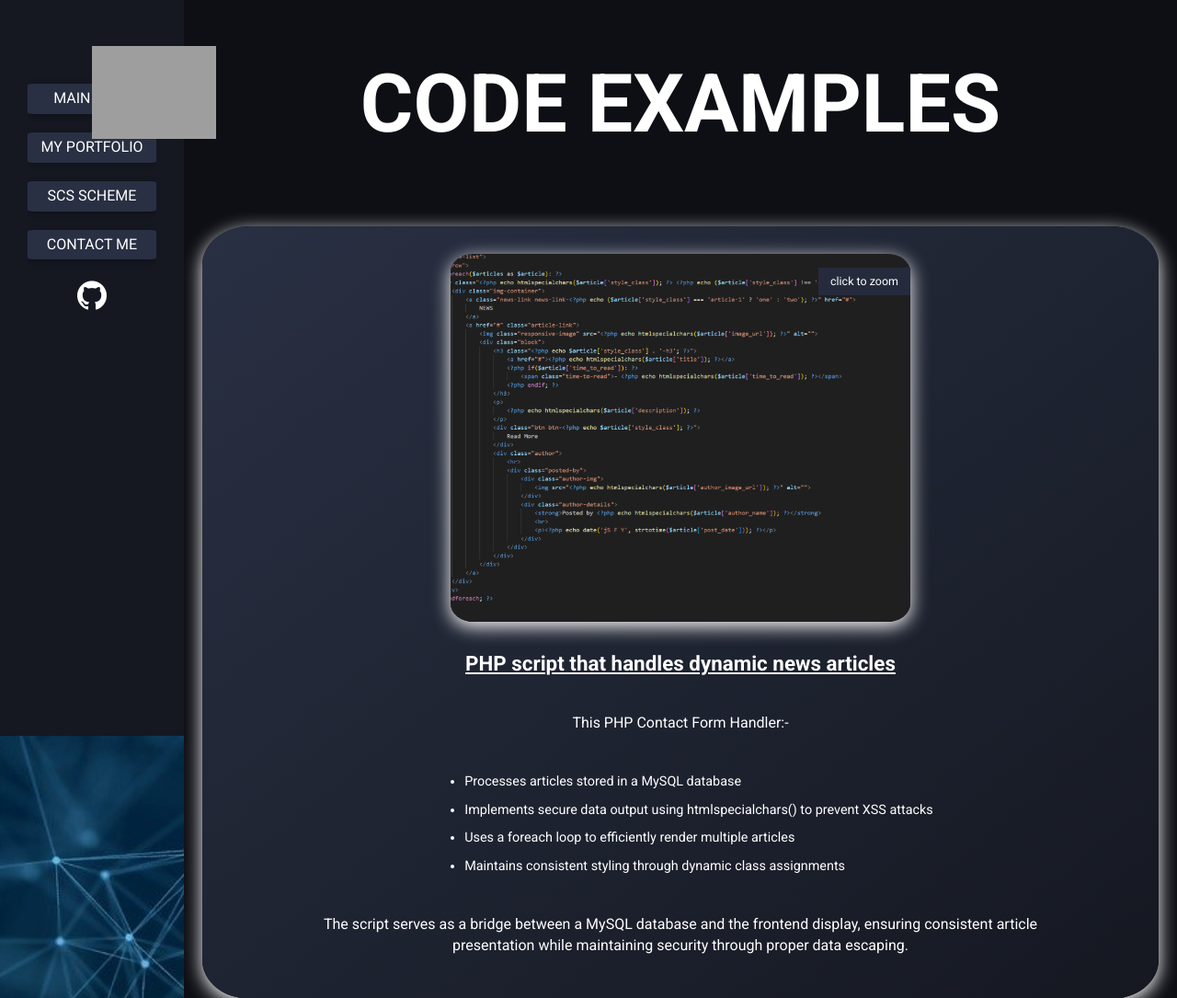
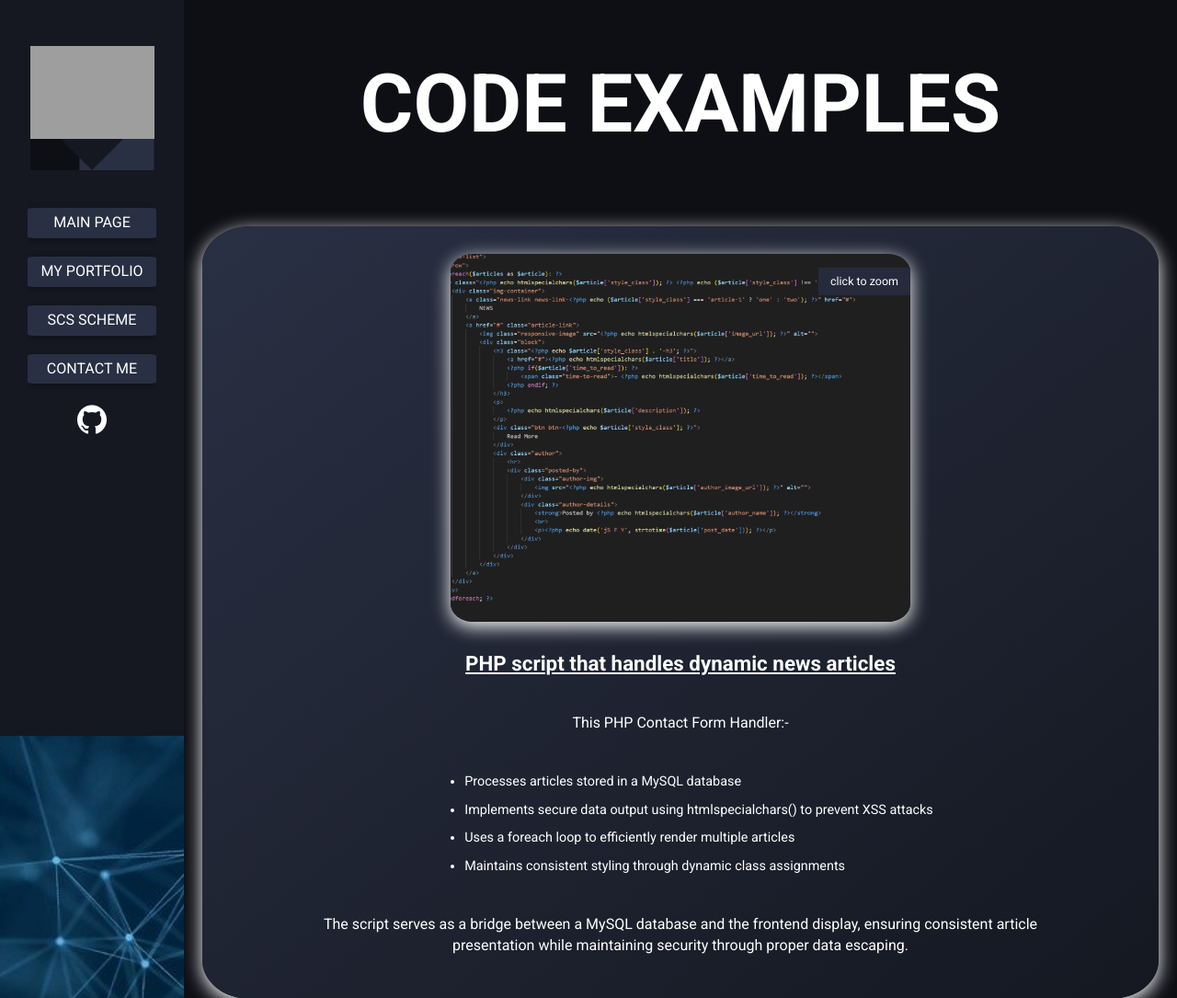
Before and after one commit to JoshR95/portfolioJR95, a PHP site: page /pages/codeExamples.php in a window 1280 px wide. Shown: the top 1085 px of the page at 92% size. Run offline with PHP 8.4, Linux system fonts and the light colour scheme; some web fonts are replaced; grey boxes are pictures that could not be loaded.

Commit message:
added logo to all include pages and adujsted scss images

```diff
--- a/css/application.css
+++ b/css/application.css
@@ -324,12 +324,12 @@
   transition: transform 0.4s cubic-bezier(0.4, 0, 0.2, 1), -webkit-transform 0.4s cubic-bezier(0.4, 0, 0.2, 1);
 }
 .nav-initials .shape-1 {
-  background: #cca463;
+  background: #505d82;
   -webkit-clip-path: polygon(0 0, 60% 0, 40% 40%, 0 40%);
           clip-path: polygon(0 0, 60% 0, 40% 40%, 0 40%);
 }
 .nav-initials .shape-2 {
-  background: #505d82;
+  background: #0d0f15;
   -webkit-clip-path: polygon(60% 0, 100% 0, 100% 40%, 40% 40%);
           clip-path: polygon(60% 0, 100% 0, 100% 40%, 40% 40%);
 }
@@ -339,7 +339,7 @@
           clip-path: polygon(0 40%, 40% 40%, 40% 100%, 0 100%);
 }
 .nav-initials .shape-4 {
-  background: #be8d3e;
+  background: #293043;
   -webkit-clip-path: polygon(40% 40%, 100% 40%, 100% 100%, 40% 100%);
           clip-path: polygon(40% 40%, 100% 40%, 100% 100%, 40% 100%);
 }
@@ -1702,7 +1702,8 @@
           justify-content: center;
   height: 100%;
   padding: 20px;
-  background: white;
+  background: -webkit-gradient(linear, left top, right bottom, from(#293043), to(#151821));
+  background: linear-gradient(to bottom right, #293043, #151821);
   border-radius: 8px;
   -webkit-box-shadow: 0 2px 10px rgba(0, 0, 0, 0.1);
           box-shadow: 0 2px 10px rgba(0, 0, 0, 0.1);
--- a/includes/nav_CE.php
+++ b/includes/nav_CE.php
@@ -1,8 +1,14 @@
 <nav id="nav">
   <div class="container nav-container">
     <div class="nav-initials">
-      <a href="../index.php">
+      <a class="page-logo-background" href="../index.php">
         <img class="page-logo" src="../images/me-coding-looking-right.png">
+        <span class="shape shape-1"></span>
+        <span class="shape shape-2"></span>
+        <span class="shape shape-3"></span>
+        <span class="shape shape-4"></span>
+        <span class="shape shape-5"></span>
+        <span class="shape shape-6"></span>
       </a>
     </div>
 
--- a/includes/nav_home.php
+++ b/includes/nav_home.php
@@ -8,7 +8,7 @@
         <span class="shape shape-3"></span>
         <span class="shape shape-4"></span>
         <span class="shape shape-5"></span>
-        <!-- <span class="shape shape-6"></span> -->
+        <span class="shape shape-6"></span>
       </a>
     </div>
 
--- a/pages/scsScheme.php
+++ b/pages/scsScheme.php
@@ -76,14 +76,14 @@
                       Winner of the Princess Royal Training Award<br>
                       80+ staff, 2 locations across Norfolk</p>
                   </div>
-                  <img src="../images/netmatters-logo.png">
+                  <img src="../images/nm-logo-white-med.png">
               </div>
               <div class="carousel-slide">
                   <div class="slide-content">
                       <h3>Treehouse</h3>
                       <p>Treehouse is an online learning community, featuring videos covering a number of topics from basic HTML to C# programming, iOS development, data analysis, and more. By completing courses users can earn points, allowing them to track their progress.</p>
                   </div>
-                  <img src="../images/treehouse-logo.png">
+                  <img src="../images/treehouse-logo2.png">
               </div>
           </div>
         </div>
--- a/scss/layout/_nav.scss
+++ b/scss/layout/_nav.scss
@@ -60,11 +60,11 @@
       }
 
       .shape-1 {
-        background: $primary-color;
+        background: $third-color-light;
         clip-path: polygon(0 0, 60% 0, 40% 40%, 0 40%);
       }
       .shape-2 {
-        background: $third-color-light;
+        background: $fifth-color;
         clip-path: polygon(60% 0, 100% 0, 100% 40%, 40% 40%);
       }
       .shape-3 {
@@ -72,7 +72,7 @@
         clip-path: polygon(0 40%, 40% 40%, 40% 100%, 0 100%);
       }
       .shape-4 {
-        background: $primary-color-dark;
+        background: $third-color;
         clip-path: polygon(40% 40%, 100% 40%, 100% 100%, 40% 100%);
       }
       .shape-5 {
--- a/scss/layout/_scsScheme.scss
+++ b/scss/layout/_scsScheme.scss
@@ -18,7 +18,7 @@
         justify-content: center;
         height: 100%;
         padding: 20px;
-        background: white;
+        background: linear-gradient(to bottom right, $third-color, $fourth-color );
         border-radius: 8px;
         box-shadow: 0 2px 10px rgba(0, 0, 0, 0.1);
 
```
Also changed, not shown: includes/nav_about.php (+7 -1 lines), includes/nav_scsScheme.php (+7 -1 lines), images/nm-logo-white-med.png (added), images/treehouse-logo2.png (added), images/treehouse-logo3.png (added), 1 other file.
